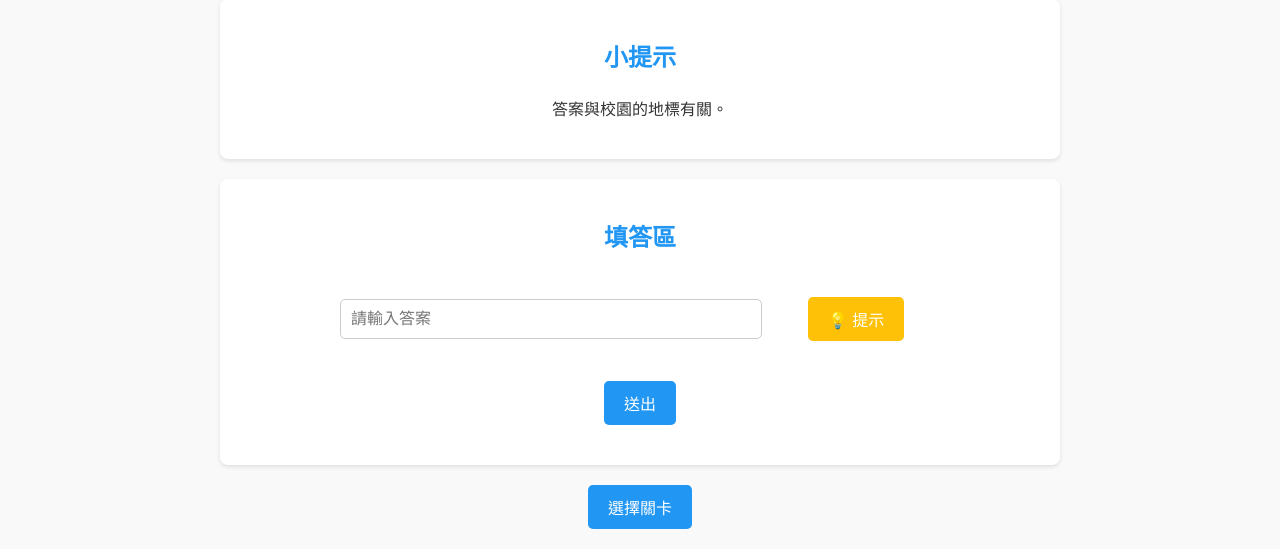
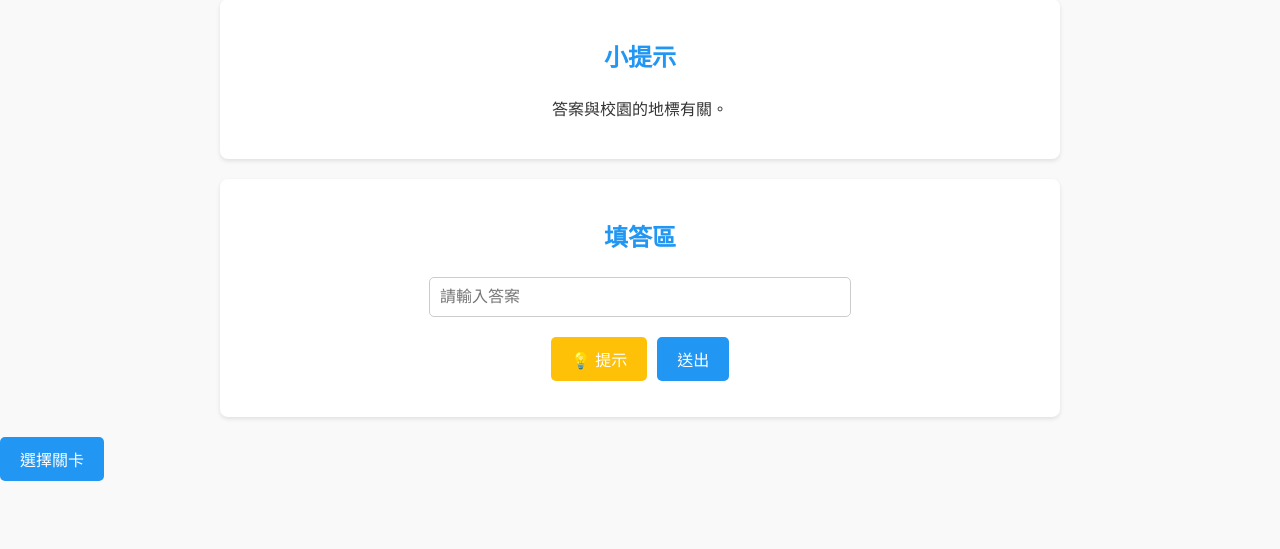
Before and after one commit to h04898989/puzzletest, a Flask app: page /game/1/level/1 in a window 1280 px wide. Shown: the part 275-824 px from the top of the page. After the commit the page ends 756 px from the top, so only its background shows below. Run offline with Flask 3, Linux system fonts and the light colour scheme.

Commit message:
sara update

```diff
--- a/static/style.css
+++ b/static/style.css
@@ -34,20 +34,50 @@ ul li a:hover {
     color: #1976D2; /* 修改為深藍色 */
 }
 
-button {
-    display: block;
-    margin: 20px auto;
+/* 按鈕容器 */
+.button-container {
+    display: flex;
+    justify-content: center; /* 讓按鈕容器置中 */
+    align-items: center; /* 垂直置中 */
+    gap: 10px; /* 按鈕之間的間距 */
+    margin-top: 20px;
+}
+
+/* 提示按鈕樣式 */
+.hint-button {
+    display: flex;
+    align-items: center;
+    justify-content: center;
     padding: 10px 20px;
     font-size: 16px;
     color: #fff;
-    background-color: #2196F3; /* 修改為藍色 */
+    background-color: #FFC107; /* 黃色背景 */
+    border: none;
+    border-radius: 5px;
+    cursor: pointer;
+    white-space: nowrap; /* 防止文字換行 */
+}
+
+.hint-button:hover {
+    background-color: #FFA000; /* 深黃色背景 */
+}
+
+/* 送出按鈕樣式 */
+button {
+    display: flex;
+    align-items: center;
+    justify-content: center;
+    padding: 10px 20px;
+    font-size: 16px;
+    color: #fff;
+    background-color: #2196F3; /* 藍色背景 */
     border: none;
     border-radius: 5px;
     cursor: pointer;
 }
 
 button:hover {
-    background-color: #1976D2; /* 修改為深藍色 */
+    background-color: #1976D2; /* 深藍色背景 */
 }
 
 /* 輸入框與提示按鈕的容器 */
@@ -67,24 +97,6 @@ button:hover {
     border: 1px solid #ccc;
     border-radius: 5px;
     font-size: 16px;
-}
-
-.hint-button {
-    display: flex;
-    align-items: center;
-    justify-content: center;
-    padding: 10px 20px;
-    font-size: 16px;
-    color: #fff;
-    background-color: #FFC107; /* 黃色背景 */
-    border: none;
-    border-radius: 5px;
-    cursor: pointer;
-    white-space: nowrap; /* 防止文字換行 */
-}
-
-.hint-button:hover {
-    background-color: #FFA000; /* 深黃色背景 */
 }
 
 section {
--- a/templates/level.html
+++ b/templates/level.html
@@ -51,11 +51,11 @@
         <h2>填答區</h2>
         <div class="input-container">
             <input type="text" id="userInput" placeholder="請輸入答案">
+        </div>
+        <div class="button-container">
             <button class="hint-button" onclick="window.location.href='/game/{{ game_id }}/level/{{ level_id }}/hints'">
                 💡 提示
             </button>
-        </div>
-        <div style="text-align: center; margin-top: 20px;">
             <button onclick="validateInput()">送出</button>
         </div>
         <p id="result"></p>
```
